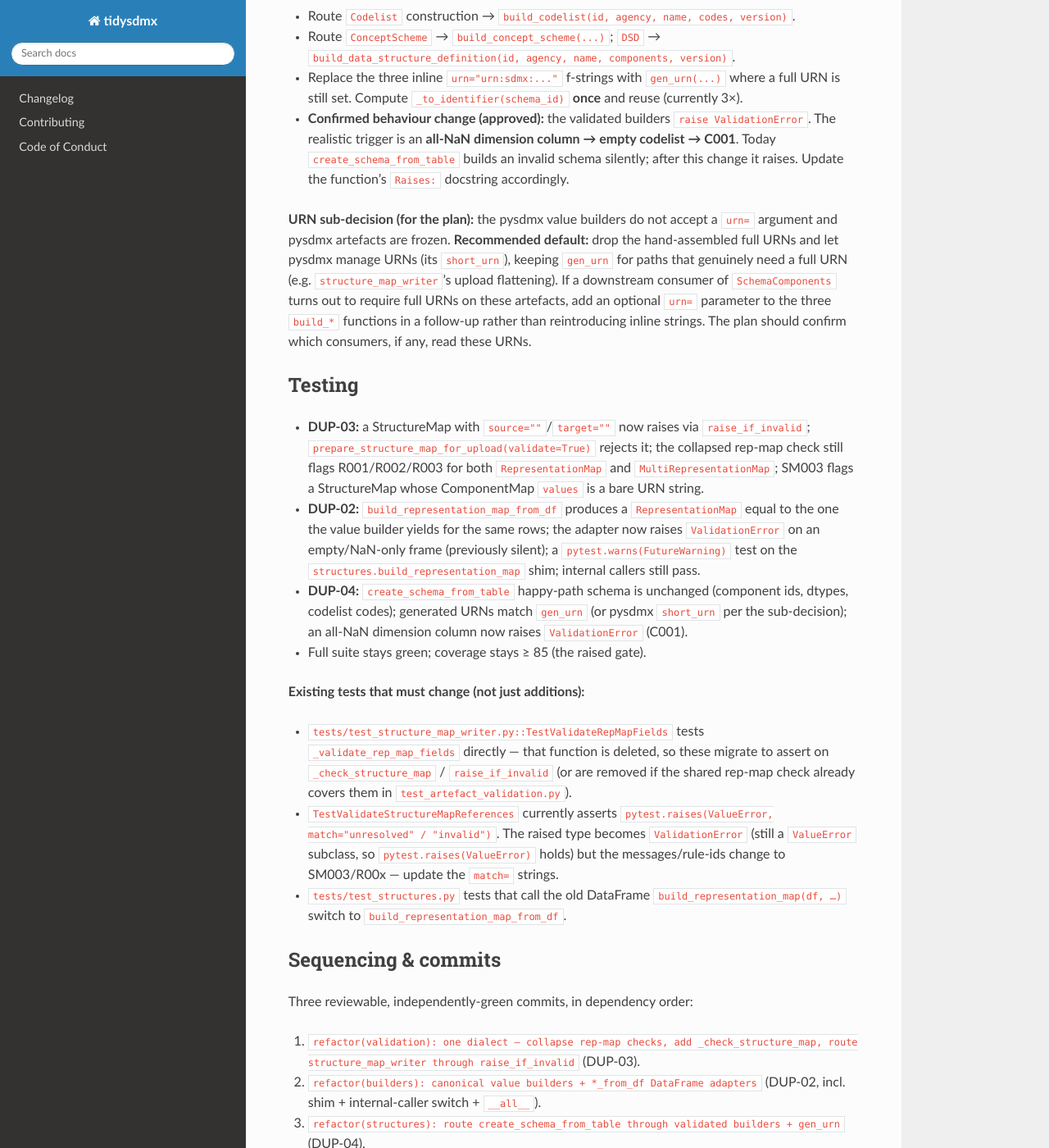
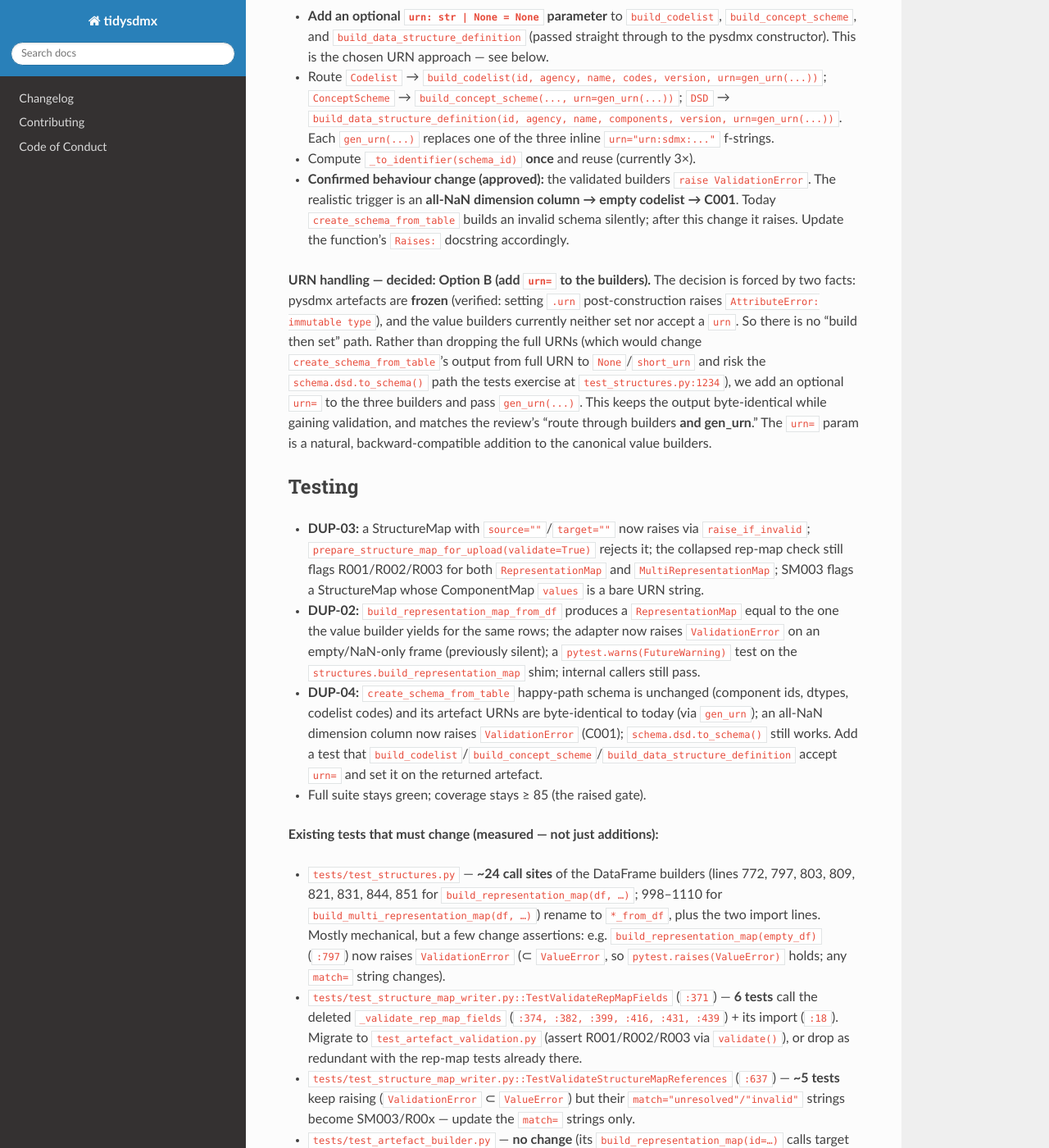
Before and after one commit to WB-DECIS/tidysdmx, a Sphinx documentation site: the page built from docs/superpowers/specs/2026-07-07-validated-construction-path-design.md, in a window 1280 px wide and 1400 px high, scrolled down 2925 px. Shown: the whole window at 82% size. Built offline with Sphinx 7.4.7 and the Read the Docs theme 3.1.0, drawn with Linux system fonts in a browser that asks for light colours; pages that are not in the unit, such as notebooks, are missing from menus; some of the changed text lies outside the part shown.

Commit message:
docs(spec): decide URN handling (Option B) and record test-migration set
Fold in the two clarifications: create_schema_from_table keeps full URNs
by adding an optional urn= param to the three builders and passing
gen_urn (Option B) — forced by pysdmx artefacts being frozen and the
dsd.to_schema() path the tests exercise. Also record the measured
existing-test migration set (~24 DataFrame-builder renames in
test_structures.py, 6 TestValidateRepMapFields tests, ~5 match-string
updates, test_artefact_builder unchanged).

Co-Authored-By: Claude Opus 4.8 <noreply@anthropic.com>

```diff
--- a/docs/superpowers/specs/2026-07-07-validated-construction-path-design.md
+++ b/docs/superpowers/specs/2026-07-07-validated-construction-path-design.md
@@ -112,23 +112,29 @@ Chosen shape (clean rename + canonical value builder + module-level deprecation
 (`_create_dimension_component`, `_create_attribute_component`, and the inline
 `ConceptScheme`/`DSD` construction at `:1268`/`:1277`):
 
-- Route `Codelist` construction → `build_codelist(id, agency, name, codes, version)`.
-- Route `ConceptScheme` → `build_concept_scheme(...)`; `DSD` →
-  `build_data_structure_definition(id, agency, name, components, version)`.
-- Replace the three inline `urn="urn:sdmx:..."` f-strings with `gen_urn(...)` where a full URN
-  is still set. Compute `_to_identifier(schema_id)` **once** and reuse (currently 3×).
+- **Add an optional `urn: str | None = None` parameter** to `build_codelist`,
+  `build_concept_scheme`, and `build_data_structure_definition` (passed straight through to the
+  pysdmx constructor). This is the chosen URN approach — see below.
+- Route `Codelist` → `build_codelist(id, agency, name, codes, version, urn=gen_urn(...))`;
+  `ConceptScheme` → `build_concept_scheme(..., urn=gen_urn(...))`; `DSD` →
+  `build_data_structure_definition(id, agency, name, components, version, urn=gen_urn(...))`.
+  Each `gen_urn(...)` replaces one of the three inline `urn="urn:sdmx:..."` f-strings.
+- Compute `_to_identifier(schema_id)` **once** and reuse (currently 3×).
 - **Confirmed behaviour change (approved):** the validated builders `raise ValidationError`.
   The realistic trigger is an **all-NaN dimension column → empty codelist → C001**. Today
   `create_schema_from_table` builds an invalid schema silently; after this change it raises.
   Update the function's `Raises:` docstring accordingly.
 
-**URN sub-decision (for the plan):** the pysdmx value builders do not accept a `urn=` argument
-and pysdmx artefacts are frozen. **Recommended default:** drop the hand-assembled full URNs and
-let pysdmx manage URNs (its `short_urn`), keeping `gen_urn` for paths that genuinely need a full
-URN (e.g. `structure_map_writer`'s upload flattening). If a downstream consumer of
-`SchemaComponents` turns out to require full URNs on these artefacts, add an optional `urn=`
-parameter to the three `build_*` functions in a follow-up rather than reintroducing inline
-strings. The plan should confirm which consumers, if any, read these URNs.
+**URN handling — decided: Option B (add `urn=` to the builders).** The decision is forced by
+two facts: pysdmx artefacts are **frozen** (verified: setting `.urn` post-construction raises
+`AttributeError: immutable type`), and the value builders currently neither set nor accept a
+`urn`. So there is no "build then set" path. Rather than dropping the full URNs (which would
+change `create_schema_from_table`'s output from full URN to `None`/`short_urn` and risk the
+`schema.dsd.to_schema()` path the tests exercise at `test_structures.py:1234`), we add an
+optional `urn=` to the three builders and pass `gen_urn(...)`. This keeps the output
+byte-identical while gaining validation, and matches the review's "route through builders **and
+gen_urn**." The `urn=` param is a natural, backward-compatible addition to the canonical value
+builders.
 
 ## Testing
 
@@ -141,21 +147,28 @@ strings. The plan should confirm which consumers, if any, read these URNs.
   empty/NaN-only frame (previously silent); a `pytest.warns(FutureWarning)` test on the
   `structures.build_representation_map` shim; internal callers still pass.
 - **DUP-04:** `create_schema_from_table` happy-path schema is unchanged (component ids, dtypes,
-  codelist codes); generated URNs match `gen_urn` (or pysdmx `short_urn` per the sub-decision);
-  an all-NaN dimension column now raises `ValidationError` (C001).
+  codelist codes) and its artefact URNs are byte-identical to today (via `gen_urn`); an all-NaN
+  dimension column now raises `ValidationError` (C001); `schema.dsd.to_schema()` still works.
+  Add a test that `build_codelist`/`build_concept_scheme`/`build_data_structure_definition`
+  accept `urn=` and set it on the returned artefact.
 - Full suite stays green; coverage stays ≥ 85 (the raised gate).
 
-**Existing tests that must change (not just additions):**
-- `tests/test_structure_map_writer.py::TestValidateRepMapFields` tests
-  `_validate_rep_map_fields` directly — that function is deleted, so these migrate to
-  assert on `_check_structure_map` / `raise_if_invalid` (or are removed if the shared
-  rep-map check already covers them in `test_artefact_validation.py`).
-- `TestValidateStructureMapReferences` currently asserts `pytest.raises(ValueError,
-  match="unresolved" / "invalid")`. The raised type becomes `ValidationError` (still a
-  `ValueError` subclass, so `pytest.raises(ValueError)` holds) but the messages/rule-ids
-  change to SM003/R00x — update the `match=` strings.
-- `tests/test_structures.py` tests that call the old DataFrame
-  `build_representation_map(df, …)` switch to `build_representation_map_from_df`.
+**Existing tests that must change (measured — not just additions):**
+- `tests/test_structures.py` — **~24 call sites** of the DataFrame builders (lines 772, 797,
+  803, 809, 821, 831, 844, 851 for `build_representation_map(df, …)`; 998–1110 for
+  `build_multi_representation_map(df, …)`) rename to `*_from_df`, plus the two import lines.
+  Mostly mechanical, but a few change assertions: e.g. `build_representation_map(empty_df)`
+  (`:797`) now raises `ValidationError` (⊂ `ValueError`, so `pytest.raises(ValueError)` holds;
+  any `match=` string changes).
+- `tests/test_structure_map_writer.py::TestValidateRepMapFields` (`:371`) — **6 tests** call the
+  deleted `_validate_rep_map_fields` (`:374, :382, :399, :416, :431, :439`) + its import
+  (`:18`). Migrate to `test_artefact_validation.py` (assert R001/R002/R003 via `validate()`),
+  or drop as redundant with the rep-map tests already there.
+- `tests/test_structure_map_writer.py::TestValidateStructureMapReferences` (`:637`) — **~5
+  tests** keep raising (`ValidationError` ⊂ `ValueError`) but their `match="unresolved"/"invalid"`
+  strings become SM003/R00x — update the `match=` strings only.
+- `tests/test_artefact_builder.py` — **no change** (its `build_representation_map(id=…)` calls
+  target the canonical value builders, which keep their names).
 
 ## Sequencing & commits
 
```
